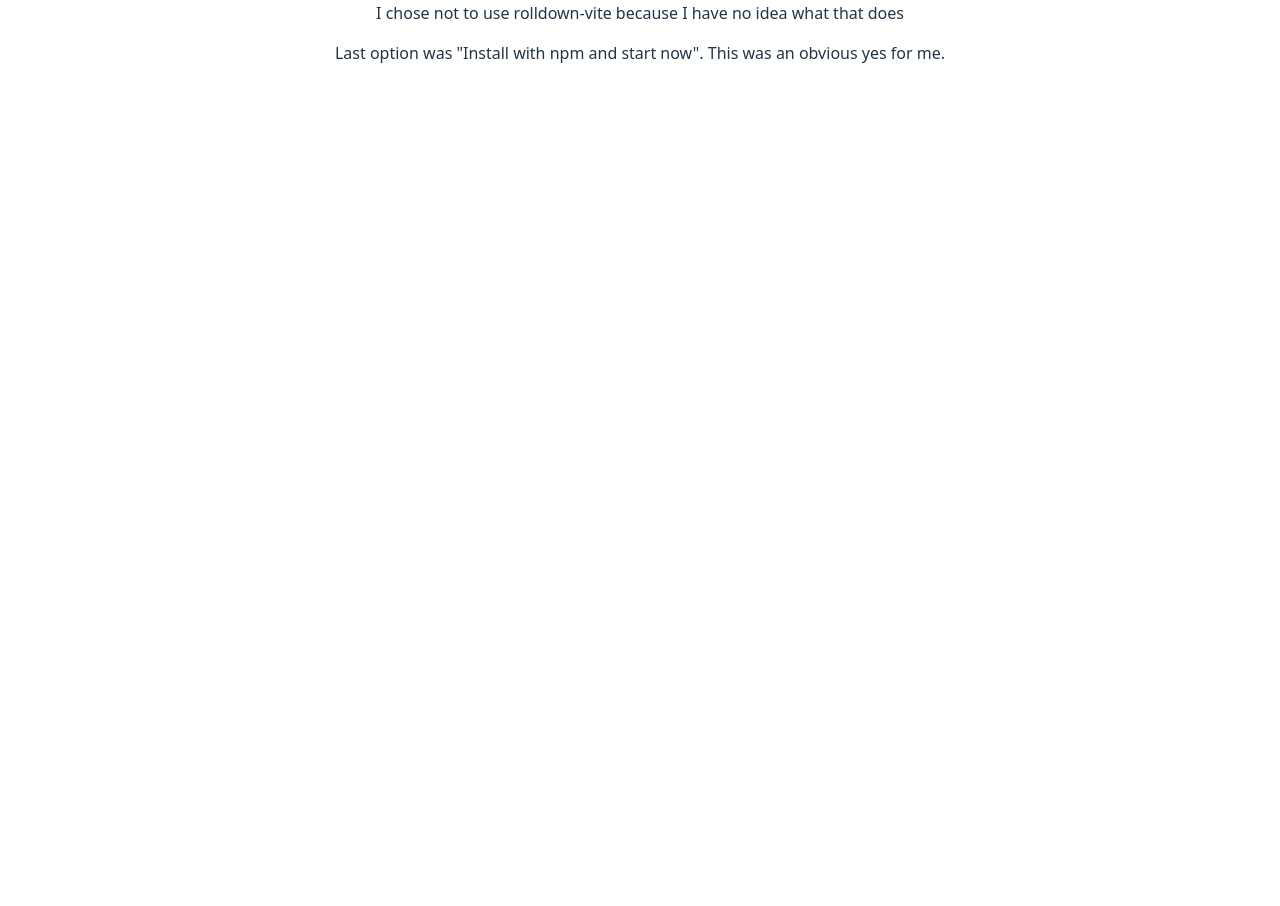
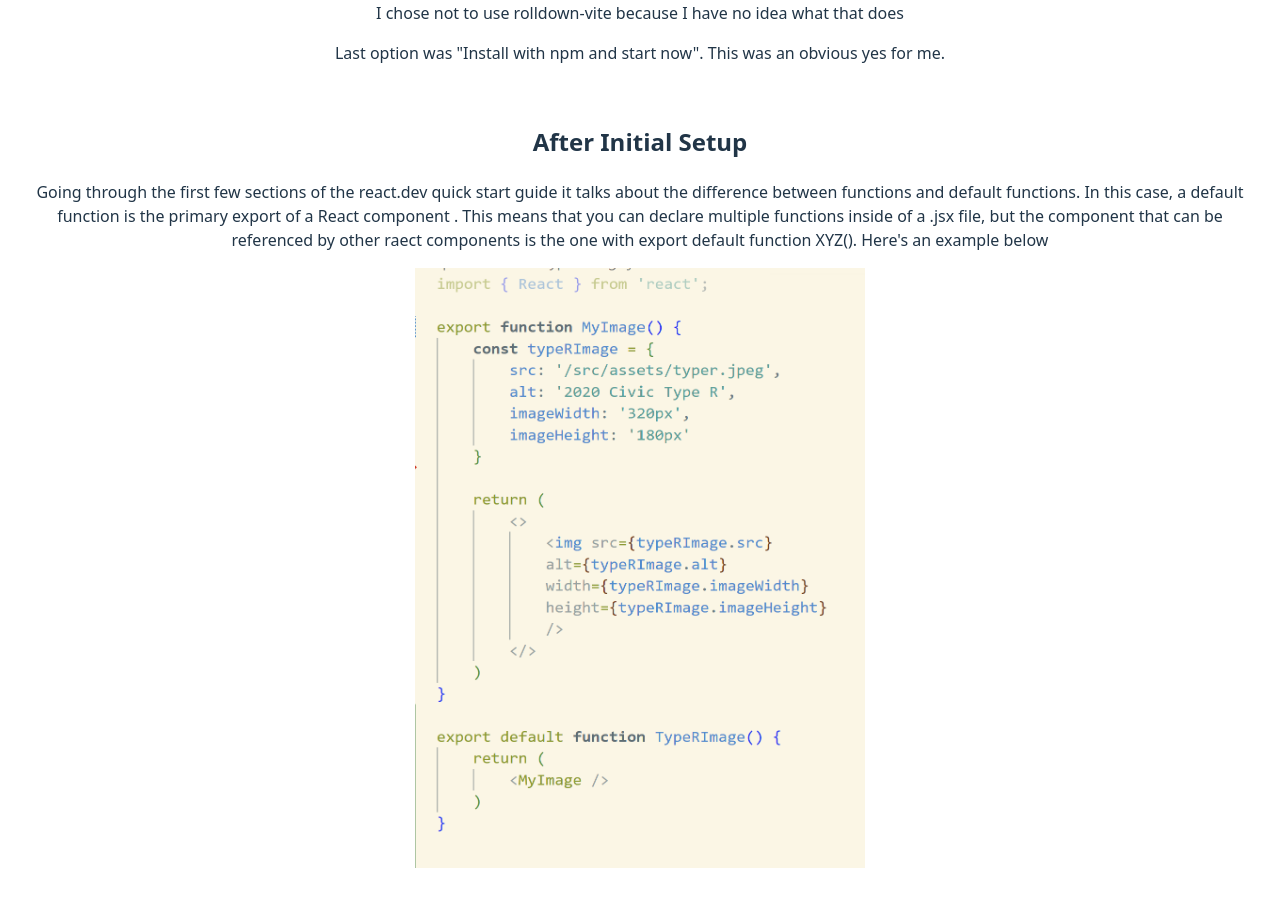
Before and after one commit to JimAtInfoworks/learnReact, a React (Vite) app: page / in a window 1280 px wide. Shown: the part 1620-2526 px from the top of the page. Before the commit the page ends 1733 px from the top, so only its background shows below. Built offline with nearby package versions, Linux system fonts and the light colour scheme.

Commit message:
updated log

```diff
--- a/src/components/TypeRImage.jsx
+++ b/src/components/TypeRImage.jsx
@@ -1,13 +1,12 @@
 import { React } from 'react';
 
-export default function TypeRImage() {
+export function MyImage() {
     const typeRImage = {
         src: '/src/assets/typer.jpeg',
         alt: '2020 Civic Type R',
         imageWidth: '320px',
         imageHeight: '180px'
     }
-
 
     return (
         <>
@@ -19,3 +18,9 @@ export default function TypeRImage() {
         </>
     )
 }
+
+export default function TypeRImage() {
+    return (
+        <MyImage />
+    )
+}
--- a/src/components/devDiary/Log121725.jsx
+++ b/src/components/devDiary/Log121725.jsx
@@ -15,6 +15,13 @@ export default function Log121725() {
         imageHeight: '400px'
     }
 
+
+    const functionExportFunctionExample = {
+        src: '/src/assets/Type R function and export component.png',
+        alt: 'Shows a function and export function in the same component',
+        imageWidth: "450px",
+        imageHeight: "600px"
+    }
 
     return (
         <>
@@ -54,6 +61,19 @@ export default function Log121725() {
             />
             <p>I chose not to use rolldown-vite because I have no idea what that does</p>
             <p>Last option was "Install with npm and start now". This was an obvious yes for me.</p>
+            <br />
+            <h2>After Initial Setup</h2>
+            <p>Going through the first few sections of the react.dev quick start guide it talks about the difference between
+            functions and default functions. In this case, a default function is the primary export of a React component
+            . This means that you can declare multiple functions inside of a .jsx file, but the component that can be referenced
+            by other raect components is the one with export default function XYZ(). Here's an example below</p>
+
+            <img
+                src={functionExportFunctionExample.src}
+                alt={functionExportFunctionExample.src}
+                width={functionExportFunctionExample.imageWidth}
+                height={functionExportFunctionExample.imageHeight}
+            />
         </>
     )
 }
```
Also changed, not shown: src/assets/Type R function and export component.png (added).
